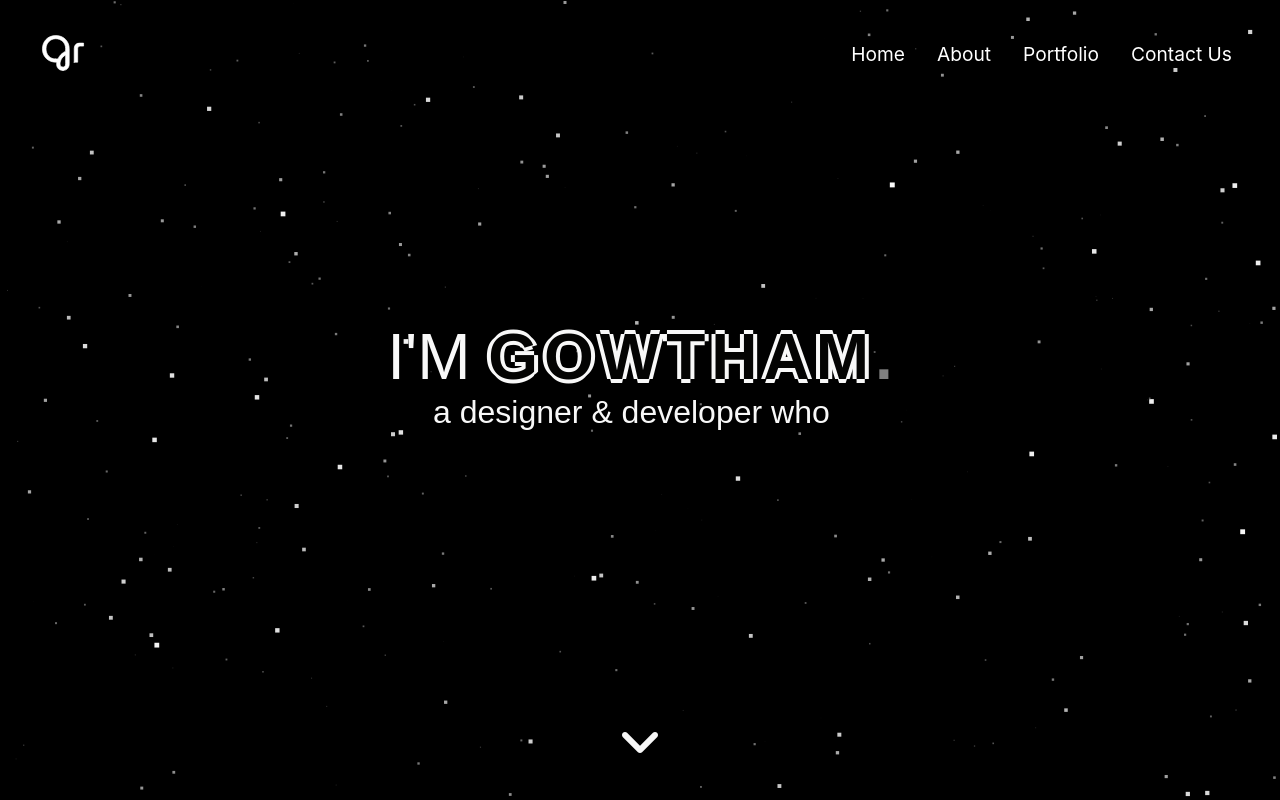
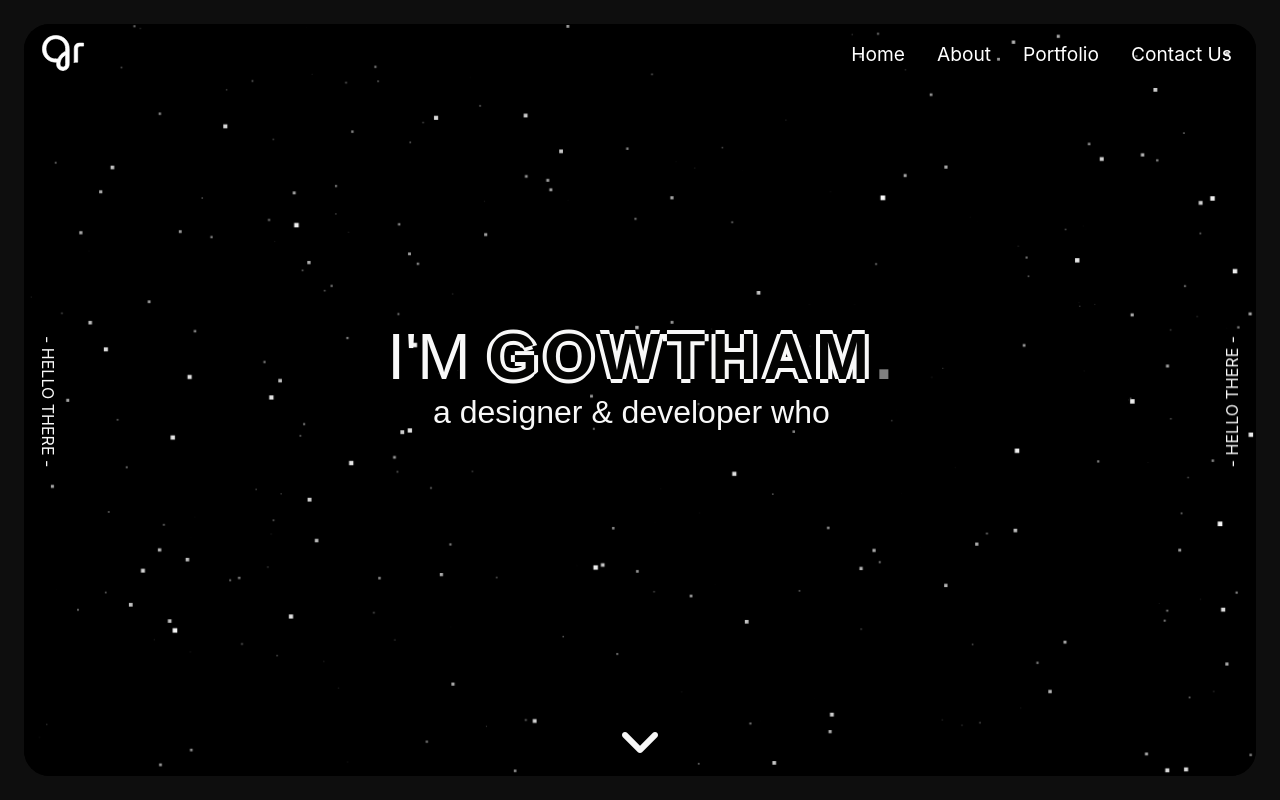
Before and after one commit to gowth6m/myportfolio, a React (Create React App) app: page / in a window 1280 px wide. Shown: the top 800 px of the page. Built offline with nearby package versions, Linux system fonts and the light colour scheme; a web font is replaced by a local one.

Commit message:
added side text and other bits

```diff
--- a/src/components/home/BackgroundAnimation.css
+++ b/src/components/home/BackgroundAnimation.css
@@ -1,6 +1,24 @@
-.home-canvas {
+.home-canvas-container{
     position: absolute;
-    background-color: rgb(113, 113, 113);
+    background-color: var(--body);
     width: 100%;
     height: 100svh;
+    display: flex;
+    justify-content: center;
+    align-items: center;
 }
+
+.home-canvas {
+    position: relative;
+    background-color: rgb(0, 0, 0);
+    width: calc(100%);
+    height: calc(100svh);
+    border-radius: 1.6em;
+}
+
+@media screen and (min-width: 768px) {
+    .home-canvas {
+        width: calc(100% - 3em);
+        height: calc(100svh - 3em);
+    }
+}
--- a/src/components/home/BackgroundAnimation.tsx
+++ b/src/components/home/BackgroundAnimation.tsx
@@ -126,6 +126,8 @@ export function BackgroundAnimation() {
   }, [state.canvasHeight, state.canvasWidth]);
 
   return (
+    <>
+      <div className="home-canvas-container">
         <canvas
           id="homeCanvas"
           className="home-canvas"
@@ -133,5 +135,7 @@ export function BackgroundAnimation() {
           width={state.canvasWidth}
           height={state.canvasHeight}
         ></canvas>
+      </div>
+    </>
   );
 }
--- a/src/components/home/Home.tsx
+++ b/src/components/home/Home.tsx
@@ -1,5 +1,6 @@
 import { useEffect, useState } from "react";
 import { About } from "../about/About";
+import { SideText } from "../misc/SideText";
 import { BackgroundAnimation } from "./BackgroundAnimation";
 import "./Home.css";
 
@@ -69,9 +70,11 @@ export function Home() {
     }
   };
 
+
   return (
     <>
        <div className="home-page flex" id="home">
+       <SideText left='- HELLO THERE -' right='- HELLO THERE -'/>
         <BackgroundAnimation />
         <div className="screen-max flex">
           <div className="home-page-container">
--- /dev/null
+++ b/src/components/misc/SideText.css
@@ -0,0 +1,43 @@
+:root {
+    --side-text-width: 20px
+}
+
+.side-text-left,
+.side-text-right {
+    display: none
+}
+
+.side-text-left {
+    z-index: 5;
+    top: 75%;
+    left: 2%;
+    position: absolute;
+    writing-mode: vertical-rl;
+    text-orientation: sideways;
+}
+
+.side-text-right {
+    z-index: 5;
+    top: 75%;
+    right: 2%;
+    position: absolute;
+    writing-mode: vertical-rl;
+    text-orientation: sideways;
+    transform: rotate(180deg);
+}
+
+@media screen and (min-width: 768px) {
+    .side-text-left,
+    .side-text-right {
+        top: 42%;
+        display: inline;
+    }
+
+    .side-text-left {
+        left: 3%;
+    }
+
+    .side-text-right {
+        right: 3%;
+    }
+}
--- /dev/null
+++ b/src/components/misc/SideText.tsx
@@ -0,0 +1,15 @@
+import "./SideText.css";
+
+interface SideTextProps {
+    left: string;
+    right: string;
+  }
+
+export function SideText({ left, right }:SideTextProps) {
+  return (
+    <>
+      <div className="side-text-left">{left}</div>
+      <div className="side-text-right">{right}</div>
+    </>
+  );
+}
--- a/src/index.css
+++ b/src/index.css
@@ -89,6 +89,28 @@ ul {
     list-style: none;
 }
 
+/* ===== Scrollbar CSS ===== */
+  /* Firefox */
+  * {
+    scrollbar-width: auto;
+    scrollbar-color: #383838 #0e0e0e;
+  }
+
+  /* Chrome, Edge, and Safari */
+  *::-webkit-scrollbar {
+    width: 10px;
+  }
+
+  *::-webkit-scrollbar-track {
+    background: #0e0e0e;
+  }
+
+  *::-webkit-scrollbar-thumb {
+    background-color: #353535;
+    border-radius: 10px;
+    border: 3px none #ffffff;
+  }
+
 .screen-max {
     /* max-width: 1024px; */
     max-width: 1440px;
```
Lines whose indentation alone changed are shown as unchanged.
